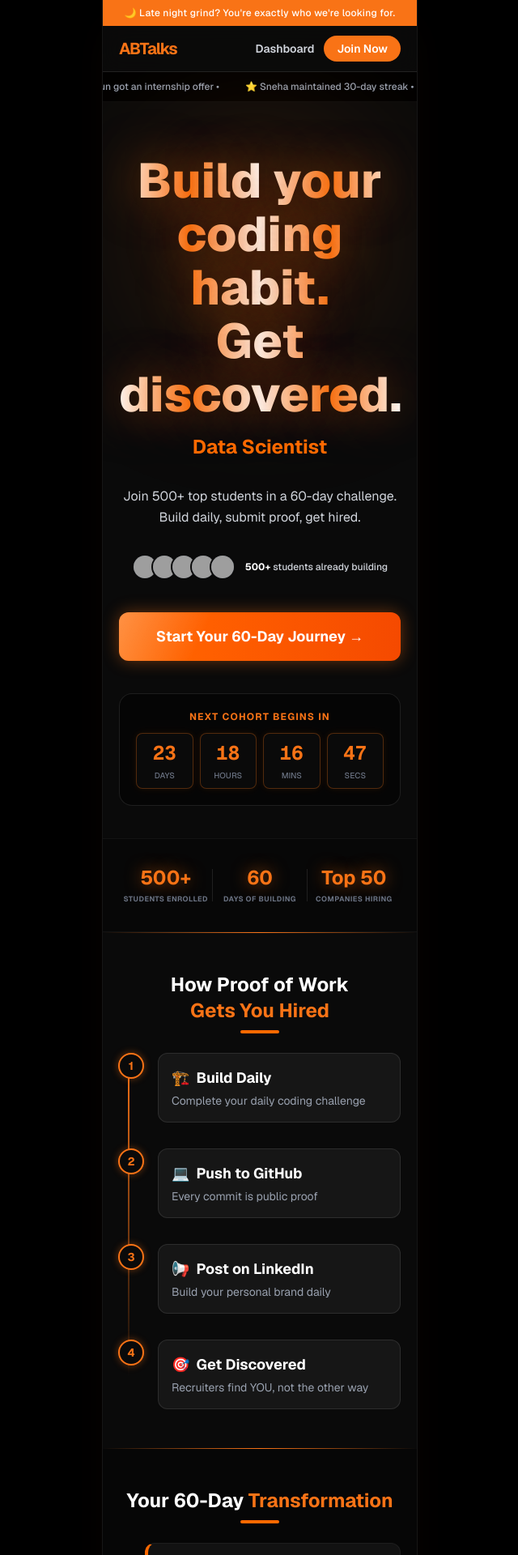
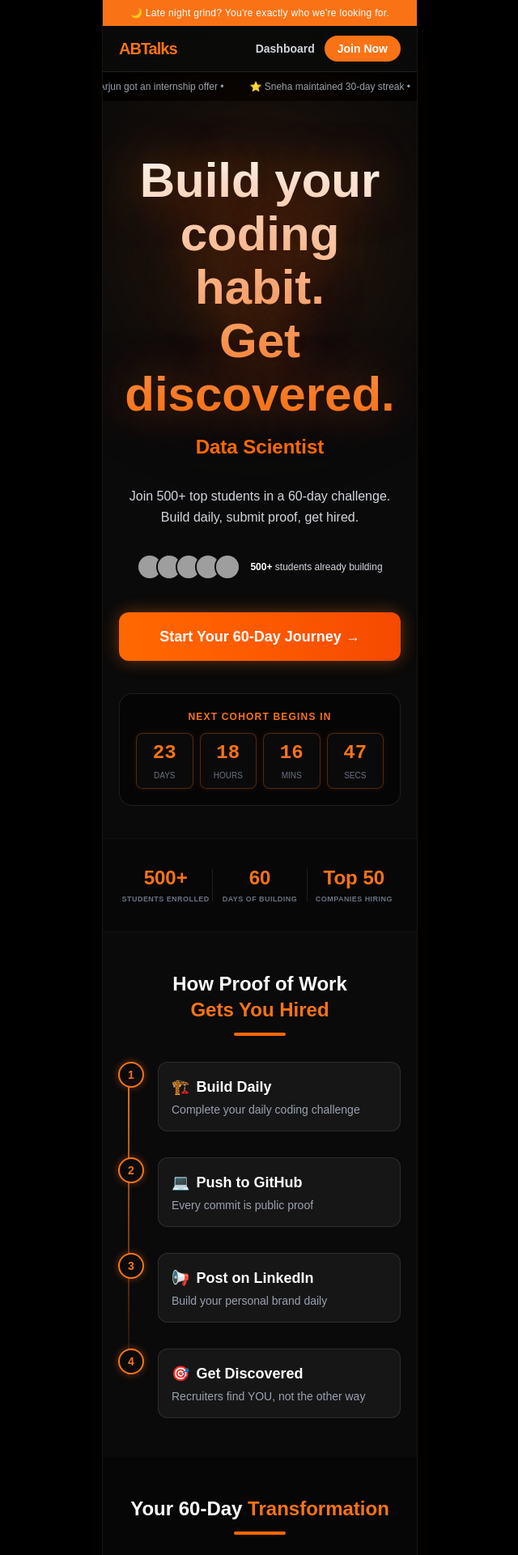
Before and after one commit to Abhishek-singh-9/abtalks-redesign, a Next.js app: page / in a window 1280 px wide. Shown: the top 1920 px of the page at 81% size, without its empty margins (319-959 px from the left). Built offline with nearby package versions, Linux system fonts and the light colour scheme; grey boxes are pictures that could not be loaded.

Commit message:
Refine landing page styling and improve type safety

```diff
--- a/app/globals.css
+++ b/app/globals.css
@@ -8,8 +8,8 @@
 @theme inline {
   --color-background: var(--background);
   --color-foreground: var(--foreground);
-  --font-sans: var(--font-geist-sans);
-  --font-mono: var(--font-geist-mono);
+  --font-sans: Arial, Helvetica, sans-serif;
+  --font-mono: "Courier New", monospace;
 }
 
 @media (prefers-color-scheme: dark) {
--- a/app/layout.tsx
+++ b/app/layout.tsx
@@ -1,16 +1,5 @@
 import type { Metadata } from "next";
-import { Geist, Geist_Mono } from "next/font/google";
 import "./globals.css";
-
-const geistSans = Geist({
-  variable: "--font-geist-sans",
-  subsets: ["latin"],
-});
-
-const geistMono = Geist_Mono({
-  variable: "--font-geist-mono",
-  subsets: ["latin"],
-});
 
 export const metadata: Metadata = {
   title: "ABTalks — 60 Days. Real Commits. Get Hired.",
@@ -19,10 +8,7 @@ export const metadata: Metadata = {
 
 export default function RootLayout({ children }: LayoutProps<"/">) {
   return (
-    <html
-      lang="en"
-      className={`${geistSans.variable} ${geistMono.variable} h-full antialiased`}
-    >
+    <html lang="en" className="h-full antialiased">
       <body className="min-h-full flex flex-col">{children}</body>
     </html>
   );
--- a/app/page.tsx
+++ b/app/page.tsx
@@ -2,6 +2,8 @@
 
 import React, { useState, useEffect, useRef } from "react";
 import Link from "next/link";
+
+const roles = ["Web Developer", "App Developer", "AI Engineer", "Data Scientist", "Backend Dev", "CP Champion"];
 
 function CountUpStat({ end, prefix = "", suffix = "", duration = 2000, label }: { end: number, prefix?: string, suffix?: string, duration?: number, label: string }) {
   const [count, setCount] = useState(0);
@@ -36,17 +38,13 @@ function CountUpStat({ end, prefix = "", suffix = "", duration = 2000, label }:
 
   return (
     <div ref={ref} className="flex-1">
-      <div className="text-2xl font-bold text-[#f97316]" style={{ textShadow: '0 0 20px rgba(249,115,22,0.6)' }}>
+      <div className="text-2xl font-bold text-[#f97316]">
         {prefix}{count}{suffix}
       </div>
       <div className="text-[9px] text-gray-500 font-bold mt-1 tracking-wider uppercase">{label}</div>
     </div>
   );
 }
-
-const Divider = () => (
-  <div style={{ height: '1px', background: 'linear-gradient(to right, transparent, #f97316, transparent)' }} />
-);
 
 export default function ABTalksLanding() {
   const [timeLeft, setTimeLeft] = useState({
@@ -55,8 +53,6 @@ export default function ABTalksLanding() {
     minutes: 0,
     seconds: 0,
   });
-  const [mounted, setMounted] = useState(false);
-  const roles = ["Web Developer", "App Developer", "AI Engineer", "Data Scientist", "Backend Dev", "CP Champion"];
   const [roleIndex, setRoleIndex] = useState(0);
 
   useEffect(() => {
@@ -67,7 +63,6 @@ export default function ABTalksLanding() {
   }, []);
 
   useEffect(() => {
-    setMounted(true);
     const targetDate = new Date("2026-09-01T00:00:00").getTime();
 
     const updateTimer = () => {
@@ -88,8 +83,6 @@ export default function ABTalksLanding() {
     };
 
     const timer = setInterval(updateTimer, 1000);
-    updateTimer();
-
     return () => clearInterval(timer);
   }, []);
 
@@ -123,26 +116,6 @@ export default function ABTalksLanding() {
         .animate-fade-slide {
           animation: fadeInSlide 0.5s ease-out forwards;
         }
-        @keyframes shimmerText {
-          0% { background-position: 0% 50%; }
-          100% { background-position: -200% 50%; }
-        }
-        .animate-shimmer-text {
-          background-size: 200% auto;
-          animation: shimmerText 4s linear infinite;
-        }
-        @keyframes shimmerBtn {
-          0% { transform: translateX(-150%) skewX(-25deg); }
-          100% { transform: translateX(150%) skewX(-25deg); }
-        }
-        .animate-shimmer-btn::after {
-          content: '';
-          position: absolute;
-          top: 0; left: 0; right: 0; bottom: 0;
-          background: linear-gradient(to right, transparent, rgba(255,255,255,0.4) 50%, transparent);
-          transform: translateX(-150%) skewX(-25deg);
-          animation: shimmerBtn 3s infinite;
-        }
       `}} />
 
       <div className="w-full max-w-[390px] bg-[#0a0a0a] min-h-screen relative overflow-hidden shadow-2xl shadow-[#f97316]/5 sm:border-x sm:border-white/5">
@@ -150,7 +123,7 @@ export default function ABTalksLanding() {
         {/* SECTION 1 - TOP BANNER */}
         <div className="w-full bg-[#f97316] py-2 px-4 text-center z-50 relative">
           <p className="text-white text-xs font-medium tracking-wide">
-            🌙 Late night grind? You're exactly who we're looking for.
+            🌙 Late night grind? You&apos;re exactly who we&apos;re looking for.
           </p>
         </div>
 
@@ -184,9 +157,9 @@ export default function ABTalksLanding() {
         <section className="px-5 pt-16 pb-10 flex flex-col relative text-center">
           <div className="absolute top-10 left-1/2 -translate-x-1/2 w-64 h-64 bg-[#f97316]/20 rounded-full blur-[100px] pointer-events-none"></div>
 
-          <h1 className="text-5xl md:text-6xl font-extrabold leading-[1.1] relative z-10 mb-4 animate-shimmer-text"
+          <h1 className="text-5xl md:text-6xl font-extrabold leading-[1.1] relative z-10 mb-4"
               style={{
-                background: 'linear-gradient(to right, #ffffff, #f97316, #ffffff, #f97316, #ffffff)',
+                background: 'linear-gradient(to bottom, #ffffff, #f97316)',
                 WebkitBackgroundClip: 'text',
                 color: 'transparent',
                 textShadow: '0 0 60px rgba(249,115,22,0.5)'
@@ -217,7 +190,7 @@ export default function ABTalksLanding() {
             </span>
           </div>
 
-          <Link href="/dashboard" className="mt-10 w-full block bg-gradient-to-r from-orange-500 to-orange-600 text-white font-bold py-4 rounded-xl text-lg shadow-[0_0_20px_rgba(249,115,22,0.4)] hover:shadow-[0_0_25px_rgba(249,115,22,0.6)] hover:scale-[1.02] transition-all relative z-10 overflow-hidden animate-shimmer-btn">
+          <Link href="/dashboard" className="mt-10 w-full block bg-gradient-to-r from-orange-500 to-orange-600 text-white font-bold py-4 rounded-xl text-lg shadow-[0_0_20px_rgba(249,115,22,0.4)] hover:shadow-[0_0_25px_rgba(249,115,22,0.6)] hover:scale-[1.02] transition-all relative z-10">
             Start Your 60-Day Journey →
           </Link>
 
@@ -232,7 +205,7 @@ export default function ABTalksLanding() {
               ].map((item, idx) => (
                 <div key={idx} className="flex flex-col items-center flex-1 bg-[#0a0a0a] border border-[#f97316]/30 shadow-[0_0_10px_rgba(249,115,22,0.1)] rounded-lg py-2">
                   <span className="text-[#f97316] font-mono text-2xl font-bold">
-                    {mounted ? item.value.toString().padStart(2, '0') : '00'}
+                    {item.value.toString().padStart(2, '0')}
                   </span>
                   <span className="text-[10px] text-gray-500 font-medium mt-1">{item.label}</span>
                 </div>
@@ -252,12 +225,10 @@ export default function ABTalksLanding() {
           </div>
         </section>
 
-        <Divider />
-
         {/* SECTION 6 - PROOF OF WORK PIPELINE */}
         <section className="px-5 py-12">
           <h2 className="text-2xl font-bold text-white text-center">How Proof of Work <br/><span className="text-[#f97316]">Gets You Hired</span></h2>
-          <div className="w-12 h-1 bg-orange-500 rounded-full mx-auto mt-2 mb-6" />
+          <div className="w-16 h-1 bg-orange-500 rounded-full mx-auto mt-3 mb-8" />
 
           <div className="relative pl-6 space-y-8">
             <div className="absolute left-[11px] top-2 bottom-2 w-0.5 bg-gradient-to-b from-[#f97316] via-[#f97316]/50 to-transparent"></div>
@@ -283,12 +254,10 @@ export default function ABTalksLanding() {
           </div>
         </section>
 
-        <Divider />
-
         {/* SECTION 7 - JOURNEY TIMELINE */}
         <section className="px-5 py-12 bg-black/40">
           <h2 className="text-2xl font-bold text-white text-center">Your 60-Day <span className="text-[#f97316]">Transformation</span></h2>
-          <div className="w-12 h-1 bg-orange-500 rounded-full mx-auto mt-2 mb-6" />
+          <div className="w-16 h-1 bg-orange-500 rounded-full mx-auto mt-3 mb-8" />
 
           <div className="relative pl-8 space-y-6">
             <div className="absolute left-4 top-8 bottom-8 w-px bg-white/20 border-l border-dashed border-[#f97316]/50"></div>
@@ -301,9 +270,9 @@ export default function ABTalksLanding() {
             ].map((item, idx) => (
               <div key={idx} className="relative">
                 <div className="absolute left-[-20px] top-6 w-2 h-2 rounded-full bg-[#f97316] shadow-[0_0_8px_rgba(249,115,22,0.8)]"></div>
-                <div className="bg-white/5 border-y border-r border-white/5 border-l-4 border-l-orange-500 p-6 rounded-xl hover:shadow-[-10px_0_25px_rgba(249,115,22,0.2)] transition-all">
+                <div className="bg-white/5 border border-white/5 p-6 rounded-xl hover:shadow-[0_0_25px_rgba(249,115,22,0.25)] transition-all">
                   <div className="mb-3">
-                    <span className="inline-block bg-orange-500 text-white text-xs font-bold px-3 py-1 rounded-full uppercase tracking-wider">{item.day}</span>
+                    <span className="inline-block bg-[#f97316]/20 text-[#f97316] text-xs font-bold px-3 py-1 rounded-full uppercase tracking-wider">{item.day}</span>
                   </div>
                   <p className="text-gray-300 text-sm leading-relaxed">{item.text}</p>
                 </div>
@@ -312,12 +281,10 @@ export default function ABTalksLanding() {
           </div>
         </section>
 
-        <Divider />
-
         {/* SECTION 8 - TRACKS */}
         <section className="px-5 py-12">
           <h2 className="text-2xl font-bold text-white text-center">Choose Your <span className="text-[#f97316]">Track</span></h2>
-          <div className="w-12 h-1 bg-orange-500 rounded-full mx-auto mt-2 mb-6" />
+          <div className="w-16 h-1 bg-orange-500 rounded-full mx-auto mt-3 mb-8" />
 
           <div className="grid grid-cols-2 gap-3">
             {[
@@ -328,8 +295,8 @@ export default function ABTalksLanding() {
               { icon: "⚙️", title: "Backend", desc: "APIs, databases, system design" },
               { icon: "🏆", title: "CP / DSA", desc: "DSA, algorithms, problem solving" },
             ].map((track, idx) => (
-              <div key={idx} className="bg-[#111] border border-white/5 rounded-xl p-4 transition-all duration-300 group cursor-pointer hover:border-orange-500 hover:shadow-[0_0_20px_rgba(249,115,22,0.6)] hover:scale-105">
-                <div className="text-2xl mb-2 grayscale group-hover:grayscale-0 group-hover:scale-125 origin-left transition-all duration-300">{track.icon}</div>
+              <div key={idx} className="bg-[#111] border border-white/5 rounded-xl p-4 transition-all duration-300 group cursor-pointer hover:border-orange-500 hover:shadow-[0_0_20px_rgba(249,115,22,0.3)] hover:scale-105">
+                <div className="text-2xl mb-2 grayscale group-hover:grayscale-0 transition-all">{track.icon}</div>
                 <h3 className="text-white font-bold text-[11px] mb-1.5 leading-tight">{track.title}</h3>
                 <p className="text-gray-500 text-[9px] leading-snug">{track.desc}</p>
               </div>
@@ -337,12 +304,10 @@ export default function ABTalksLanding() {
           </div>
         </section>
 
-        <Divider />
-
         {/* SECTION 9 - WHY JOIN */}
         <section className="px-5 py-12 bg-black/40">
-          <h2 className="text-2xl font-bold text-white text-center">What You'll Gain <br/>in <span className="text-[#f97316]">60 Days</span></h2>
-          <div className="w-12 h-1 bg-orange-500 rounded-full mx-auto mt-2 mb-6" />
+          <h2 className="text-2xl font-bold text-white text-center">What You&apos;ll Gain <br/>in <span className="text-[#f97316]">60 Days</span></h2>
+          <div className="w-16 h-1 bg-orange-500 rounded-full mx-auto mt-3 mb-8" />
 
           <div className="space-y-4">
             {[
@@ -351,7 +316,7 @@ export default function ABTalksLanding() {
               { icon: "💼", title: "Job-Ready Portfolio", desc: "Real projects, real proof, real opportunities." },
             ].map((benefit, idx) => (
               <div key={idx} className="flex gap-4 bg-white/5 p-4 rounded-xl border border-white/5">
-                <div className="bg-orange-500/10 border border-orange-500/20 rounded-lg p-3 flex items-center justify-center text-xl shrink-0 h-12 w-12">
+                <div className="w-12 h-12 rounded-lg bg-[#f97316]/10 flex items-center justify-center text-xl shrink-0 border border-[#f97316]/20">
                   {benefit.icon}
                 </div>
                 <div>
@@ -363,12 +328,10 @@ export default function ABTalksLanding() {
           </div>
         </section>
 
-        <Divider />
-
         {/* SECTION 10 - TESTIMONIALS */}
         <section className="px-5 py-12">
           <h2 className="text-2xl font-bold text-white text-center">Students Who <span className="text-[#f97316]">Made It</span></h2>
-          <div className="w-12 h-1 bg-orange-500 rounded-full mx-auto mt-2 mb-6" />
+          <div className="w-16 h-1 bg-orange-500 rounded-full mx-auto mt-3 mb-8" />
 
           <div className="space-y-5">
             {[
@@ -376,18 +339,18 @@ export default function ABTalksLanding() {
                 seed: "rahul",
                 name: "Rahul S.",
                 badge: "WEB DEV",
-                college: "3rd year NIT Trichy",
-                quote: "Built 3 projects, got internship at Razorpay in week 5."
+                college: "3rd year, NIT Trichy",
+                quote: "The 60-day streak forced me to be consistent. I built 3 solid projects and got an internship at Razorpay in week 5. Best decision of my college life."
               },
               {
                 seed: "priya",
                 name: "Priya M.",
                 badge: "AI/ML",
-                college: "2nd year BITS Pilani",
-                quote: "Cracked my Groww interview after Day 45."
+                college: "2nd year, BITS Pilani",
+                quote: "Being part of a community of 500+ driven students kept me motivated on days I wanted to quit. Cracked my Groww interview after Day 45."
               }
             ].map((testimonial, idx) => (
-              <div key={idx} className="bg-[#111] border border-white/10 rounded-2xl p-5 relative overflow-hidden hover:border-[#f97316]/40 hover:shadow-[0_0_15px_rgba(249,115,22,0.15)] transition-all">
+              <div key={idx} className="bg-[#111] border border-white/10 rounded-2xl p-5 relative overflow-hidden">
                 <div className="absolute top-0 right-0 w-24 h-24 bg-[#f97316]/5 rounded-bl-full pointer-events-none"></div>
                 <div className="flex items-center gap-3 mb-4">
                   <div className="w-10 h-10 rounded-full border border-white/10 bg-gray-800 overflow-hidden shrink-0">
@@ -403,46 +366,14 @@ export default function ABTalksLanding() {
                     </span>
                   </div>
                 </div>
-                <div className="text-yellow-500 text-xs mb-2 tracking-widest drop-shadow-[0_0_8px_rgba(234,179,8,0.5)]">⭐⭐⭐⭐⭐</div>
-                <p className="text-gray-300 text-sm italic leading-relaxed">"{testimonial.quote}"</p>
+                <p className="text-gray-300 text-sm italic leading-relaxed">&ldquo;{testimonial.quote}&rdquo;</p>
               </div>
             ))}
           </div>
         </section>
 
-        <Divider />
-
-        {/* SECTION 10.5 - FAQ */}
-        <section className="px-5 py-12 bg-black/30">
-          <h2 className="text-2xl font-bold text-white text-center">Frequently Asked <span className="text-[#f97316]">Questions</span></h2>
-          <div className="w-12 h-1 bg-orange-500 rounded-full mx-auto mt-2 mb-6" />
-
-          <div className="space-y-3">
-            {[
-              { q: "Is ABTalks free?", a: "Yes, completely free." },
-              { q: "What if I miss a day?", a: "You can pause once. Consistency is the point." },
-              { q: "How do recruiters see my work?", a: "Via your public GitHub + LinkedIn. We also share top profiles directly." },
-              { q: "Which track should I pick?", a: "Pick what excites you most." }
-            ].map((faq, idx) => (
-              <details key={idx} className="group bg-white/5 border border-white/10 rounded-xl p-4 [&_summary::-webkit-details-marker]:hidden cursor-pointer hover:border-white/20 transition-colors">
-                <summary className="flex justify-between items-center font-bold text-sm text-white list-none">
-                  {faq.q}
-                  <span className="transition duration-300 group-open:rotate-180 text-[#f97316]">
-                    <svg fill="none" height="20" stroke="currentColor" strokeLinecap="round" strokeLinejoin="round" strokeWidth="2" viewBox="0 0 24 24" width="20">
-                      <path d="M6 9l6 6 6-6"></path>
-                    </svg>
-                  </span>
-                </summary>
-                <p className="text-gray-400 text-xs mt-3 leading-relaxed">
-                  {faq.a}
-                </p>
-              </details>
-            ))}
-          </div>
-        </section>
-
         {/* SECTION 11 - FINAL CTA */}
-        <section className="px-5 py-16 text-center relative overflow-hidden" style={{ background: 'radial-gradient(ellipse at center, rgba(249,115,22,0.12) 0%, transparent 70%)' }}>
+        <section className="px-5 py-16 text-center relative overflow-hidden" style={{ background: 'radial-gradient(ellipse at center, rgba(249,115,22,0.15) 0%, transparent 70%)' }}>
           <div className="absolute inset-0 bg-[#f97316]/10 blur-[100px] pointer-events-none rounded-full scale-150"></div>
           <h2 className="text-3xl font-extrabold text-white mb-3 relative z-10">Ready to start building?</h2>
           <p className="text-gray-400 text-sm mb-8 relative z-10 px-4">
@@ -456,13 +387,9 @@ export default function ABTalksLanding() {
 
         {/* SECTION 12 - FOOTER */}
         <footer className="px-5 py-8 border-t border-white/5 bg-[#050505] text-center">
-          <div className="text-[#f97316] font-bold text-xl tracking-tighter mb-4">ABTalks</div>
-          <div className="flex justify-center gap-4 mb-6">
-            <a href="mailto:hello@abtalks.in" className="text-gray-400 hover:text-[#f97316] text-xs transition-colors">Contact</a>
-            <span className="text-white/20">•</span>
-            <a href="https://github.com/Abhishek-singh-9/abtalks-redesign" target="_blank" rel="noopener noreferrer" className="text-gray-400 hover:text-[#f97316] text-xs transition-colors">GitHub</a>
-          </div>
-          <p className="text-gray-600 text-[10px]">© 2026 ABTalks. Elevating Indian Engineers. One commit at a time.</p>
+          <div className="text-[#f97316] font-bold text-xl tracking-tighter mb-2">ABTalks</div>
+          <p className="text-gray-500 text-xs mb-6">Elevating Indian Engineers. One commit at a time.</p>
+          <p className="text-gray-600 text-[10px]">© 2026 ABTalks. All rights reserved.</p>
         </footer>
 
       </div>
```
Also changed, not shown: app/dashboard/page.tsx (+6 -4 lines), public/favicon.svg (added).
